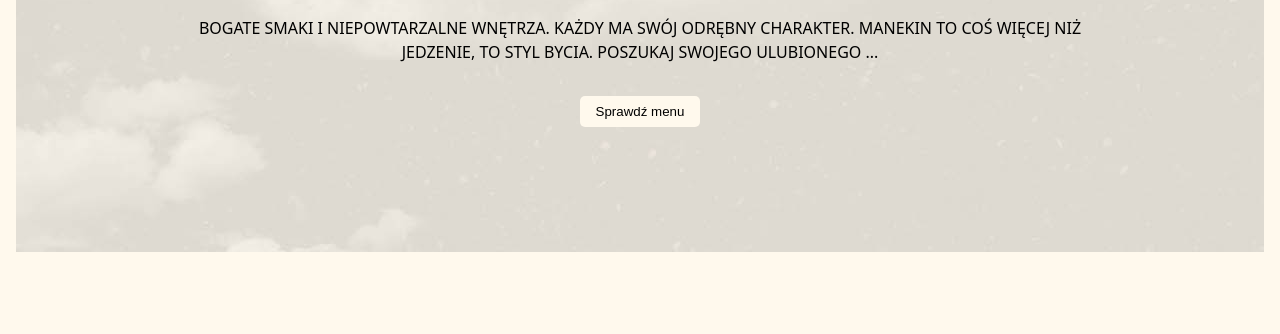
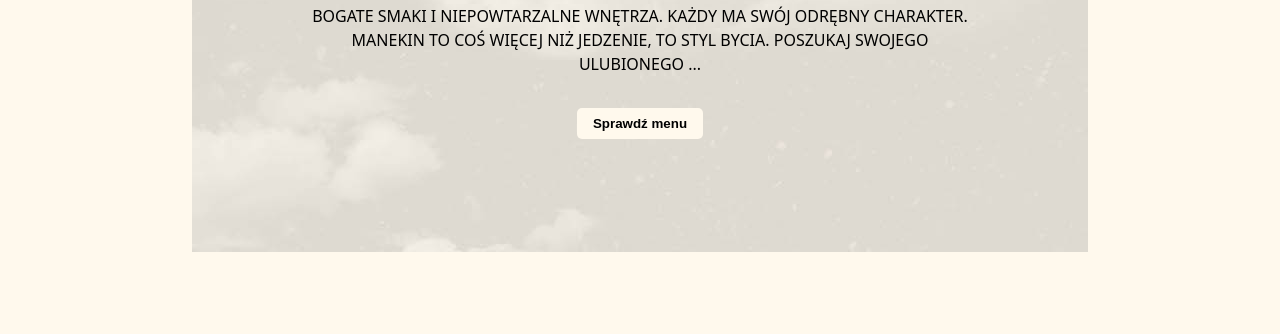
Before and after one commit to MevWebDev/restaurant, a website built with webpack: page src/index.html in a window 1280 px wide. Shown: the part 466-800 px from the top of the page. Built offline with nearby package versions, Linux system fonts and the light colour scheme.

Commit message:
New design

```diff
--- a/package.json
+++ b/package.json
@@ -6,13 +6,15 @@
   "scripts": {
     "build": "webpack",
     "watch": "webpack --watch",
-    "start": "webpack serve --open"
+    "start": "webpack serve --open",
+    "pages": "git subtree push --prefix dist origin gh-pages"
   },
   "keywords": [],
   "author": "",
   "license": "ISC",
   "devDependencies": {
     "css-loader": "^7.1.1",
+    "favicons-webpack-plugin": "^6.0.1",
     "html-webpack-plugin": "^5.6.0",
     "sass": "^1.76.0",
     "sass-loader": "^14.2.1",
--- a/src/style.scss
+++ b/src/style.scss
@@ -1,4 +1,7 @@
 body {
+  button {
+    font-weight: bold;
+  }
   margin: 0;
   padding: 0;
   font-family: system-ui, -apple-system, BlinkMacSystemFont, "Segoe UI", Roboto,
@@ -50,6 +53,7 @@
     flex-direction: column;
     align-items: center;
     justify-content: center;
+    max-width: 70%;
 
     #main-content {
       #menu-button-main {
--- a/webpack.config.js
+++ b/webpack.config.js
@@ -1,5 +1,6 @@
 const path = require("path");
 const HtmlWebpackPlugin = require("html-webpack-plugin");
+const FaviconsWebpackPlugin = require("favicons-webpack-plugin");
 module.exports = {
   mode: "development",
   entry: {
@@ -36,5 +37,6 @@
       inject: "body",
       //   scriptLoading: "defer",
     }),
+    new FaviconsWebpackPlugin("./src/img/favicon.png"),
   ],
 };
```
Also changed, not shown: dist/assets/favicon.png (added), dist/index.bundle.js, dist/index.html, src/img/favicon.ico (added), src/img/favicon.png (added), 1 other file.
